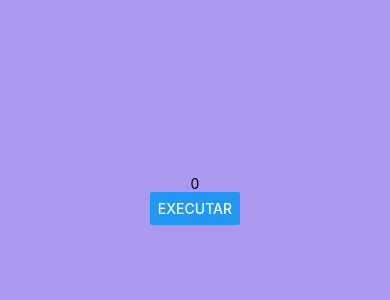
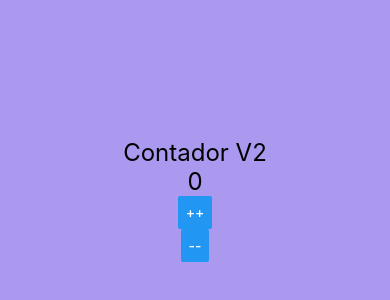
Before and after one commit to leandrocodes/react-native-cheatsheet, a React Native app: screen / in a window 390 px wide. Shown: the part 222-522 px from the top of the page. Built offline with nearby package versions, Linux system fonts and the light colour scheme.

Commit message:
Counter componentization

```diff
--- a/src/App.js
+++ b/src/App.js
@@ -8,8 +8,9 @@ import { View, StyleSheet } from 'react-native'
 // import Title from './components/Title'
 // import Button from './components/Button'
 // import Counter from './components/Counter'
+// import Parent from './components/undirect/Parent'
 
-import Parent from './components/undirect/Parent'
+import Counter from './components/counter/Counter'
 
 export default () => (
 	<View style={style.App}>
@@ -21,8 +22,11 @@ export default () => (
 		<RandomMinMax min={10} max={20}></RandomMinMax>
 		<Title main='title' sub='subtitle'></Title>
 		<Button />
-		<Counter inicial={500} step={10}></Counter>*/}
+		<Counter inicial={500} step={10}></Counter>
 		<Parent></Parent>
+		*/}
+
+		<Counter></Counter>
 	</View>
 )
 
--- /dev/null
+++ b/src/components/counter/Counter.js
@@ -0,0 +1,21 @@
+import React, { useState } from 'react'
+import { Text } from 'react-native'
+import Style from '../style'
+
+import CounterDisplay from './CounterDisplay'
+import CounterButtons from './CounterButtons'
+
+export default _ => {
+	const [num, setNum] = useState(0)
+
+	const inc = () => setNum(num + 1)
+	const dec = () => setNum(num - 1)
+
+	return (
+		<>
+			<Text style={Style.text}>Contador V2</Text>
+			<CounterDisplay num={num}></CounterDisplay>
+			<CounterButtons inc={inc} dec={dec}></CounterButtons>
+		</>
+	)
+}
--- /dev/null
+++ b/src/components/counter/CounterButtons.js
@@ -0,0 +1,11 @@
+import React from 'react'
+import { Button } from 'react-native'
+
+export default props => {
+	return (
+		<>
+			<Button title='++' onPress={props.inc}></Button>
+			<Button title='--' onPress={props.dec}></Button>
+		</>
+	)
+}
--- /dev/null
+++ b/src/components/counter/CounterDisplay.js
@@ -0,0 +1,7 @@
+import React from 'react'
+import { Text } from 'react-native'
+import Style from '../style'
+
+export default props => {
+	return <Text style={Style.text}>{props.num}</Text>
+}
```
